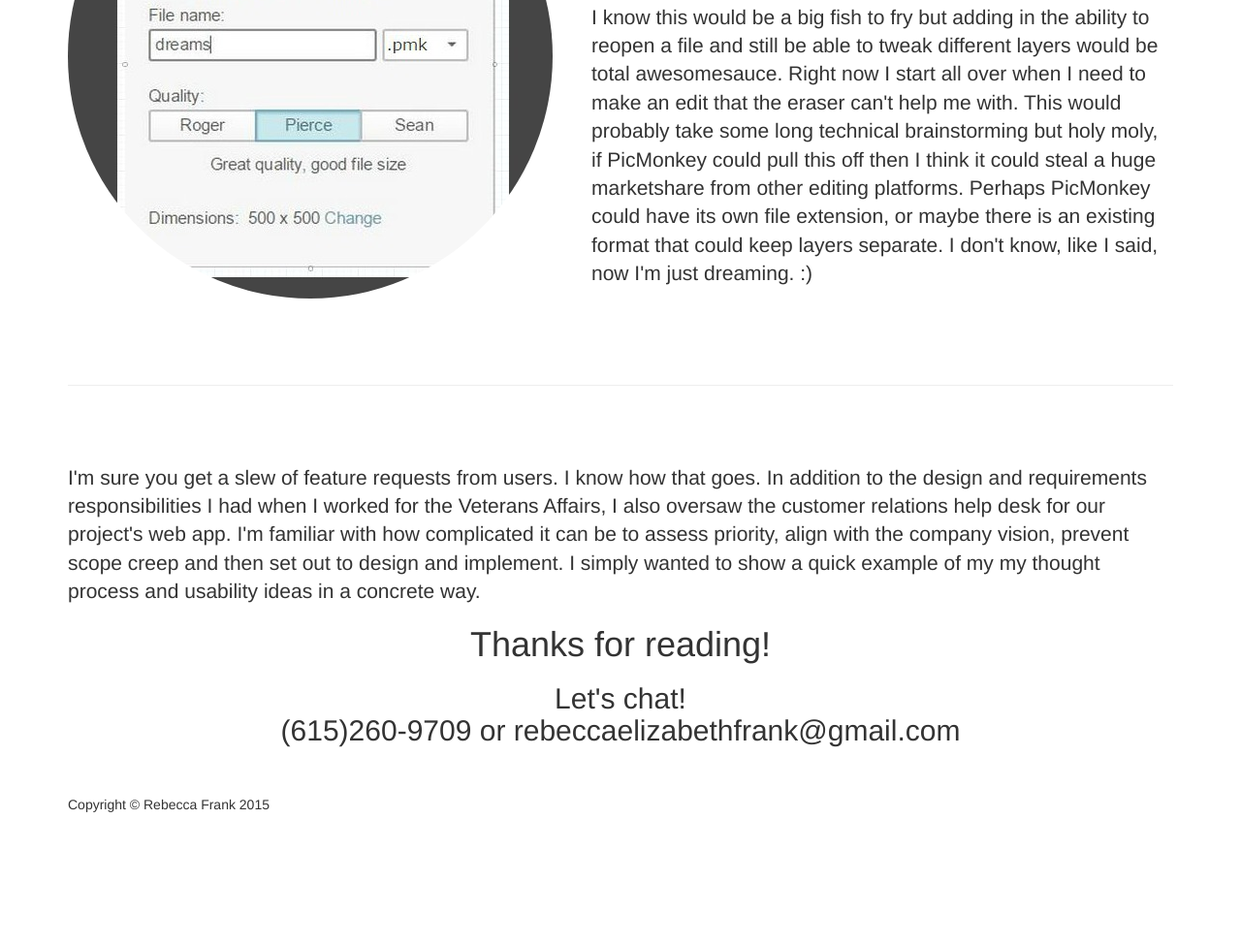
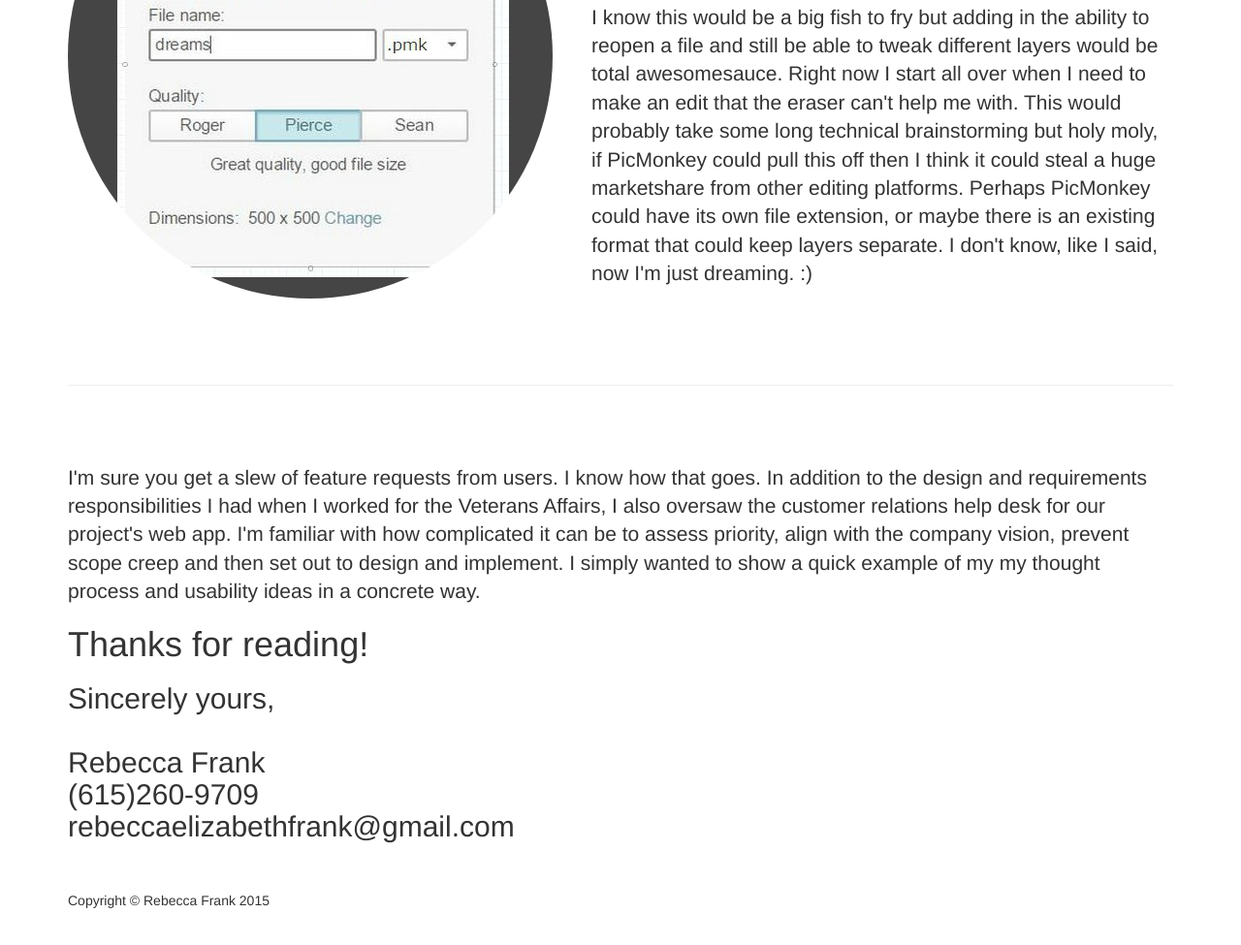
Before and after one commit to refrank/picmonkey, a plain HTML site: page index.html in a window 1280 px wide. Shown: the part 3940-4915 px from the top of the page at 97% size. Before the commit the page ends 4840 px from the top, so only its background shows below. Drawn offline with Linux system fonts and the light colour scheme.

Commit message:
Final Tweaks

```diff
--- a/index.html
+++ b/index.html
@@ -118,8 +118,8 @@
 
         <hr class="featurette-divider">
 		<p class="lead">I'm sure you get a slew of feature requests from users. I know how that goes. In addition to the design and requirements responsibilities I had when I worked for the Veterans Affairs, I also oversaw the customer relations help desk for our project's web app. I'm familiar with how complicated it can be to assess priority, align with the company vision, prevent scope creep and then set out to design and implement. I simply wanted to show a quick example of my my thought process and usability ideas in a concrete way.</p>
-		<h1><center>Thanks for reading!</center></h1>
-		<h2><center>Let's chat!<br />(615)260-9709 or rebeccaelizabethfrank@gmail.com</center></h2>
+		<h1>Thanks for reading!</h1>
+		<h2>Sincerely yours,<br /><br />Rebecca Frank<br />(615)260-9709<br />rebeccaelizabethfrank@gmail.com</h2>
         <!-- Footer -->
         <footer>
             <div class="row">
```
